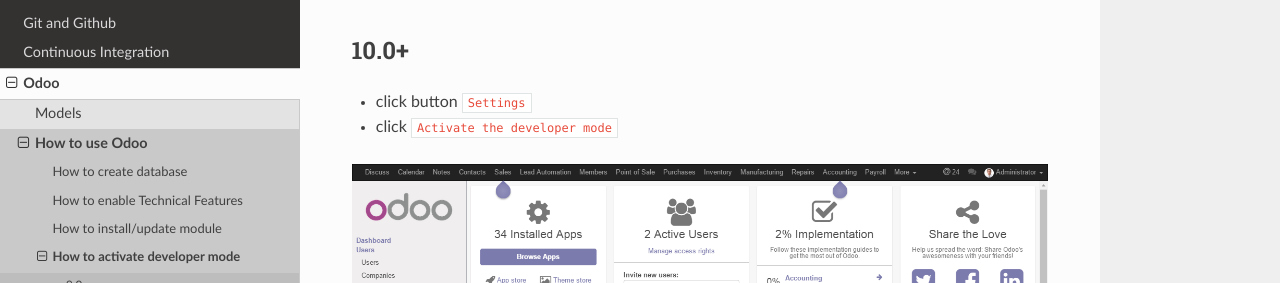
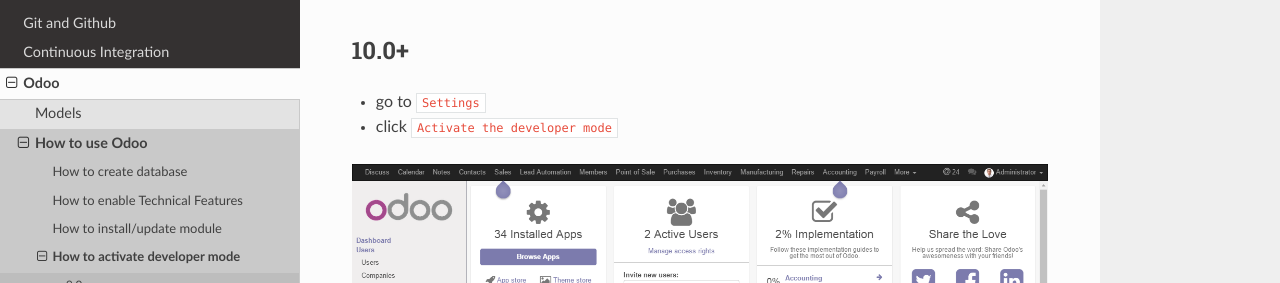
Before and after one commit to itpp-labs/odoo-development, a Sphinx documentation site: the page built from docs/odoo/usage/debug-mode.rst, in a window 1280 px wide and 900 px high, scrolled down 1031 px. Shown: the part 241-524 px from the top of the window. Built offline with Sphinx 7.4.7 and the Read the Docs theme 2.0.0, drawn with Linux system fonts in a browser that asks for light colours; pages that are not in the unit, such as notebooks, are missing from menus.

Commit message:
Create debug-mode.rst

```diff
--- a/docs/odoo/usage/debug-mode.rst
+++ b/docs/odoo/usage/debug-mode.rst
@@ -22,7 +22,7 @@
 10.0+
 =====
 
-* click button ``Settings``
+* go to ``Settings``
 
 * click ``Activate the developer mode``
 
```
